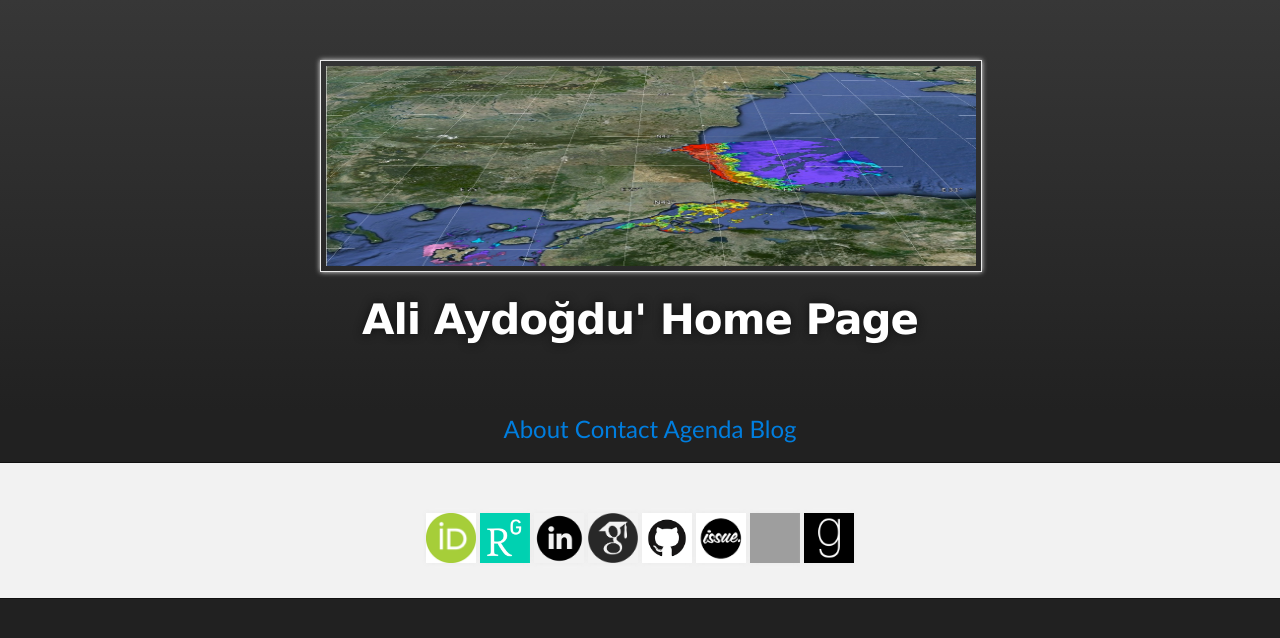
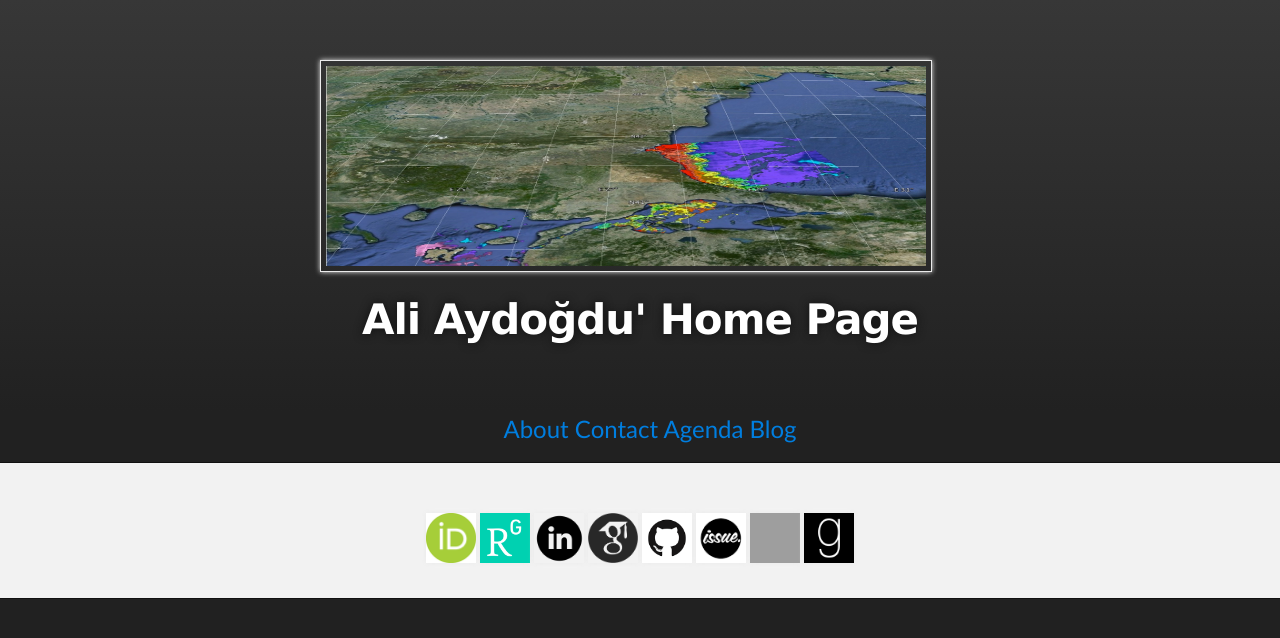
Before and after one commit to aydogduali/aydogduali.github.io, a Jekyll site: the page built from index.md, in a window 1280 px wide. Shown: the top 638 px of the page. Built offline with Jekyll 4.4.1, drawn with Linux system fonts in a browser that asks for light colours; the repository's description, which GitHub fills in, is left out; grey boxes are pictures that could not be loaded.

Commit message:
layout updated

```diff
--- a/_layouts/default.html
+++ b/_layouts/default.html
@@ -41,7 +41,7 @@
         <header class="inner">
 <!--          <a id="forkme_banner" href="{{ site.github.repository_url }}">View on GitHub</a> -->
 
-          <a id="header_image" href="http://aydogduali.github.io"><IMG SRC="/pics/chlo.jpg" ALT="Turkish Straits System" WIDTH=650px HEIGHT=200px></a>
+          <a id="header_image" href="http://aydogduali.github.io"><IMG SRC="/pics/chlo.jpg" ALT="Turkish Straits System" WIDTH=600px HEIGHT=200px></a>
           <h4 id="project_title">{{ site.title | default: site.github.repository_name }}</h4>
           <h2 id="project_tagline">{{ site.description | default: site.github.project_tagline }}</h2>
 
--- a/_layouts/mainpage.html
+++ b/_layouts/mainpage.html
@@ -41,7 +41,7 @@
         <header class="inner">
 <!--          <a id="forkme_banner" href="{{ site.github.repository_url }}">View on GitHub</a> -->
 
-          <a id="header_image" href="http://aydogduali.github.io"><IMG SRC="/pics/chlo.jpg" ALT="Turkish Straits System" WIDTH=650px HEIGHT=200px></a>
+          <a id="header_image" href="http://aydogduali.github.io"><IMG SRC="/pics/chlo.jpg" ALT="Turkish Straits System" WIDTH=600px HEIGHT=200px></a>
           <h4 id="project_title">{{ site.title | default: site.github.repository_name }}</h4>
           <h2 id="project_tagline">{{ site.description | default: site.github.project_tagline }}</h2>
 
```
